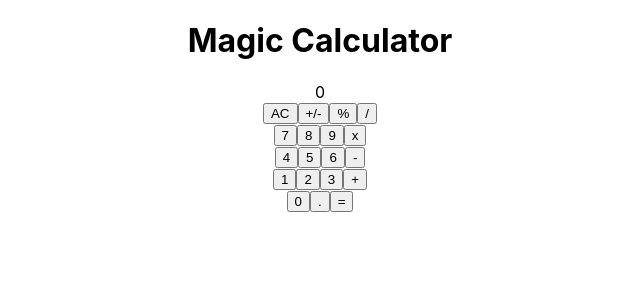
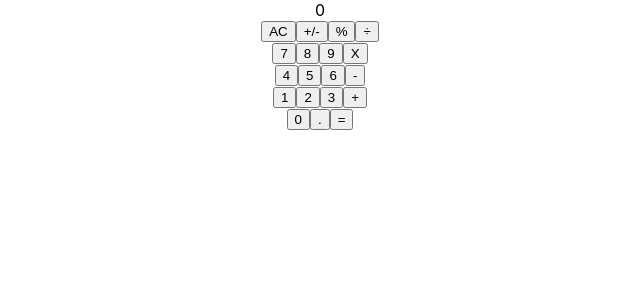
Before and after one commit to GzimAsani/React-Calculator, a React (Create React App) app: page / in a window 1280 px wide. Shown: the top 300 px of the page, without its empty margins (320-960 px from the left). Built offline with nearby package versions, Linux system fonts and the light colour scheme.

Commit message:
Update app component

```diff
--- a/src/components/App.js
+++ b/src/components/App.js
@@ -1,31 +1,35 @@
 import './App.css';
-import { useState } from 'react';
+import { Component } from 'react';
 import Display from './Display';
 import ButtonPanel from './ButtonPanel';
 import calculate from '../logic/calculate';
 
-const App = () => {
-  const [total, setTotal] = useState(null);
-  const [next, setNext] = useState(null);
-  const [operation, setOperation] = useState(null);
+export default class App extends Component {
+  constructor(props) {
+    super(props);
+    this.state = {
+      total: null,
+      next: null,
+      operation: null,
+    };
 
-  const handleClick = (buttonName) => {
-    const {
-      total: objTotal,
-      next: objNext,
-      operation: objOperation,
-    } = calculate({ total, next, operation }, buttonName);
-    setTotal(objTotal);
-    setNext(objNext);
-    setOperation(objOperation);
-  };
-  return (
-    <div className="App">
-      <h1>Magic Calculator</h1>
-      <Display value={next || total || '0'} />
-      <ButtonPanel clickHandler={handleClick} />
-    </div>
-  );
-};
+    this.handleClick = this.handleClick.bind(this);
+  }
 
-export default App;
+  handleClick(buttonName) {
+    this.setState((state) => calculate(
+      { total: state.total, next: state.next, operation: state.operation },
+      buttonName,
+    ));
+  }
+
+  render() {
+    const { total, next } = this.state;
+    return (
+      <div className="App">
+        <Display result={next || total || '0'} />
+        <ButtonPanel clickHandler={this.handleClick} />
+      </div>
+    );
+  }
+}
--- a/src/components/Button.js
+++ b/src/components/Button.js
@@ -1,32 +1,16 @@
 import PropTypes from 'prop-types';
 
-const Button = ({ name, clickHandler }) => {
+export default function Button({ name, clickHandler }) {
   const handleClick = () => clickHandler(name);
-  const fetchResult = (name) => {
-    switch (name) {
-      case '0':
-        return 'Button zero';
-      case '+':
-      case '-':
-      case 'x':
-      case '/':
-      case '=':
-        return 'Button operator';
-      default:
-        return 'Button';
-    }
-  };
+
   return (
-    <button type="button" onClick={handleClick} className={fetchResult(name)}>
+    <button type="button" onClick={handleClick}>
       {name}
     </button>
-
   );
-};
+}
 
 Button.propTypes = {
   name: PropTypes.string.isRequired,
   clickHandler: PropTypes.func.isRequired,
 };
-
-export default Button;
--- a/src/components/ButtonPanel.js
+++ b/src/components/ButtonPanel.js
@@ -1,45 +1,43 @@
 import PropTypes from 'prop-types';
 import Button from './Button';
 
-const ButtonPanel = ({ clickHandler }) => {
+export default function ButtonPanel({ clickHandler }) {
   const handleClick = (buttonName) => clickHandler(buttonName);
   return (
-    <div className="component-button-panel">
+    <div className="">
       <div className="group-1">
-        <Button name="AC" clickHandler={handleClick} />
-        <Button name="+/-" clickHandler={handleClick} />
-        <Button name="%" clickHandler={handleClick} />
-        <Button name="/" clickHandler={handleClick} />
+        <Button clickHandler={handleClick} name="AC" />
+        <Button clickHandler={handleClick} name="+/-" />
+        <Button clickHandler={handleClick} name="%" />
+        <Button clickHandler={handleClick} name="÷" />
       </div>
       <div className="group-2">
-        <Button name="7" clickHandler={handleClick} />
-        <Button name="8" clickHandler={handleClick} />
-        <Button name="9" clickHandler={handleClick} />
-        <Button name="x" clickHandler={handleClick} />
+        <Button clickHandler={handleClick} name="7" />
+        <Button clickHandler={handleClick} name="8" />
+        <Button clickHandler={handleClick} name="9" />
+        <Button clickHandler={handleClick} name="X" />
       </div>
       <div className="group-3">
-        <Button name="4" clickHandler={handleClick} />
-        <Button name="5" clickHandler={handleClick} />
-        <Button name="6" clickHandler={handleClick} />
-        <Button name="-" clickHandler={handleClick} />
+        <Button clickHandler={handleClick} name="4" />
+        <Button clickHandler={handleClick} name="5" />
+        <Button clickHandler={handleClick} name="6" />
+        <Button clickHandler={handleClick} name="-" />
       </div>
       <div className="group-4">
-        <Button name="1" clickHandler={handleClick} />
-        <Button name="2" clickHandler={handleClick} />
-        <Button name="3" clickHandler={handleClick} />
-        <Button name="+" clickHandler={handleClick} />
+        <Button clickHandler={handleClick} name="1" />
+        <Button clickHandler={handleClick} name="2" />
+        <Button clickHandler={handleClick} name="3" />
+        <Button clickHandler={handleClick} name="+" />
       </div>
       <div className="group-5">
-        <Button name="0" clickHandler={handleClick} />
-        <Button name="." clickHandler={handleClick} />
-        <Button name="=" clickHandler={handleClick} />
+        <Button clickHandler={handleClick} name="0" />
+        <Button clickHandler={handleClick} name="." />
+        <Button clickHandler={handleClick} name="=" />
       </div>
     </div>
   );
-};
+}
 
 ButtonPanel.propTypes = {
   clickHandler: PropTypes.func.isRequired,
 };
-
-export default ButtonPanel;
--- a/src/logic/calculate.js
+++ b/src/logic/calculate.js
@@ -1,53 +1,78 @@
 import operate from './operate';
-/* eslint-disable no-param-reassign */
-const calculate = ({ total, next, operation }, buttonName) => {
-  const operators = ['+', '-', '/', 'x', '%'];
 
-  if (buttonName === 'AC') {
-    total = 0;
-    next = null;
-    operation = null;
-  } else if (buttonName === '=' && next && total && operation) {
-    total = operate(total, next, operation);
-    next = null;
-    operation = null;
-  } else if (operators.includes(buttonName)) {
-    if (buttonName === '%') {
-      next = (next *= 0.01).toString();
-      operation = null;
-    }
-
-    if (total && next && operation) {
-      total = operate(total, next, operation);
+export default function calculate(calcData, buttonName) {
+  let { total, next, operation } = calcData;
+  switch (buttonName) {
+    case '0':
+    case '1':
+    case '2':
+    case '3':
+    case '4':
+    case '5':
+    case '6':
+    case '7':
+    case '8':
+    case '9':
+      if (next) {
+        next += buttonName;
+      } else {
+        next = buttonName;
+      }
+      break;
+    case '+':
+    case '-':
+    case 'X':
+    case '÷':
+      if (total && next) {
+        if (!operation) {
+          operation = buttonName;
+        }
+        total = operate(total, next, operation);
+      } else if (next) {
+        total = next;
+      }
       operation = buttonName;
       next = null;
-    } else if (next && !operation) {
-      total = next;
-      operation = buttonName;
+      break;
+    case '=':
+      if (!operation) {
+        break;
+      } else if (total && next) {
+        total = operate(total, next, operation);
+      } else {
+        total = next;
+      }
+      operation = null;
       next = null;
-    } else {
-      operation = buttonName;
-    }
-  } else if (buttonName === '+/-') {
-    next = (next * -1).toString();
-    total = (total * -1).toString();
-  } else if (buttonName === '.' && next) {
-    if (!next.includes('.')) {
-      next += '.';
-    }
-  } else if (next) {
-    if (
-      !operators.includes(buttonName)
-      && buttonName !== '='
-      && buttonName !== '.'
-    ) {
-      next += buttonName;
-    }
-  } else {
-    next = buttonName;
+      break;
+    case '+/-':
+      if (next) {
+        next = operate(next, '-1', 'X');
+      } else if (total) {
+        total = operate(total, '-1', 'X');
+      }
+      break;
+    case '%':
+      if (next) {
+        next = operate(next, '100', '÷');
+      } else if (total) {
+        total = operate(total, '100', '÷');
+      }
+      break;
+    case '.':
+      if (!next) {
+        next = '0.';
+      } else if (!next.includes('.')) {
+        next += '.';
+      }
+      break;
+    case 'AC':
+      total = null;
+      next = null;
+      operation = null;
+      break;
+    default:
+      break;
   }
   return { total, next, operation };
-};
-/* eslint-enable no-param-reassign */
-
-export default calculate;
+}
--- a/src/logic/operate.js
+++ b/src/logic/operate.js
@@ -1,32 +1,28 @@
 import Big from 'big.js';
 
-const operate = (numberOne, numberTwo, operation) => {
-  const num1 = Big(numberOne);
-  const num2 = Big(numberTwo);
-  let total = 0;
-
+export default function operate(numberOne, numberTwo, operation) {
+  const x = new Big(numberOne);
+  const y = new Big(numberTwo);
+  let result;
   switch (operation) {
     case '-':
-      total = num1.minus(num2).toString();
+      result = x.minus(y);
       break;
     case '+':
-      total = num1.plus(num2).toString();
+      result = x.plus(y);
       break;
-    case 'x':
-      total = num1.times(num2).toString();
+    case 'X':
+      result = x.times(y);
       break;
-    case '/':
-      if (num2.toString() === '0') {
-        return 'NaN';
+    case '÷':
+      if (numberTwo !== '0') {
+        result = x.div(y);
+      } else {
+        return null;
       }
-      total = num1.div(num2).toString();
-      break;
-    case '%':
-      total = num1.times('0.01').toString();
       break;
     default:
+      break;
   }
-  return total;
-};
-
-export default operate;
+  return result.toString();
+}
```
